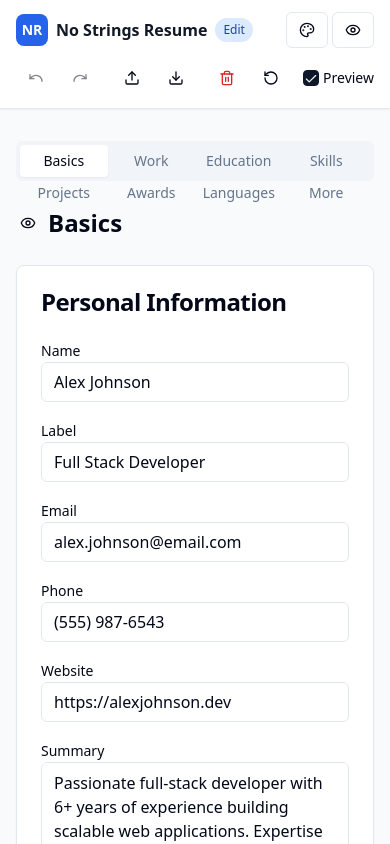
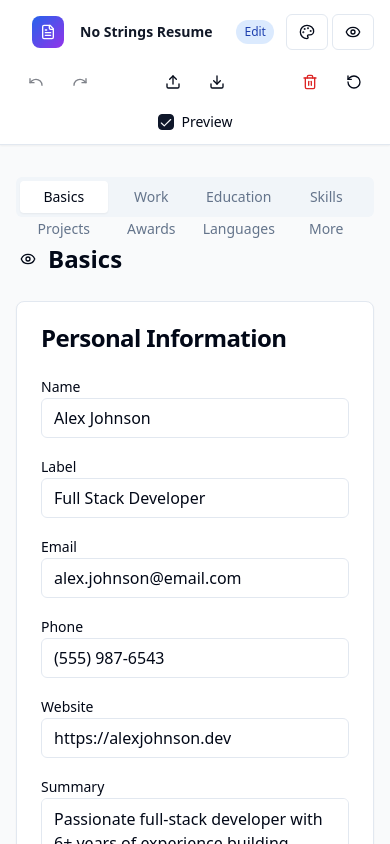
Before and after one commit to NoStringsDevelopment/no-strings-resume, a React (Vite) app: page /edit in a window 390 px wide. Shown: the top 844 px of the page. Built offline with nearby package versions, Linux system fonts and the light colour scheme.

Commit message:
Fix header and layout issues
- Ensure "No Strings Resume" text collapses on smaller screens in View and Theme Editor modes.
- Update Edit mode header to use the correct icon and wrap the preview toggle to a third row on mobile.

```diff
--- a/src/pages/ResumeEditor.tsx
+++ b/src/pages/ResumeEditor.tsx
@@ -1,8 +1,9 @@
+
 import { useState, useRef } from "react";
 import { Button } from "@/components/ui/button";
 import { Checkbox } from "@/components/ui/checkbox";
 import { useNavigate } from "react-router-dom";
-import { Edit, Eye, Palette, Upload, Download, Undo, Redo, Trash2, RotateCcw, AlertTriangle } from "lucide-react";
+import { Edit, Eye, Palette, Upload, Download, Undo, Redo, Trash2, RotateCcw, AlertTriangle, FileText } from "lucide-react";
 import { Tabs, TabsContent, TabsList, TabsTrigger } from "@/components/ui/tabs";
 import { useToast } from "@/hooks/use-toast";
 import { useResume } from "@/context/ResumeContext";
@@ -141,19 +142,22 @@ const ResumeEditor = () => {
       <header className="bg-white border-b shadow-sm sticky top-0 z-10" data-testid="editor-header">
         <div className="container mx-auto px-4 py-3">
           {/* Desktop Layout - Single Row */}
-          <div className="hidden md:flex items-center justify-between">
+          <div className="hidden lg:flex items-center justify-between">
             <div className="flex items-center space-x-4">
               <div className="flex items-center space-x-2">
-                <button
+                <Button
+                  variant="ghost"
                   onClick={() => navigate('/')}
-                  className="w-8 h-8 bg-blue-600 rounded-lg flex items-center justify-center hover:bg-blue-700 transition-colors"
+                  className="flex items-center space-x-2 text-blue-600 hover:text-blue-700"
                   data-testid="home-button"
                 >
-                  <span className="text-white font-bold text-sm">NR</span>
-                </button>
-                <span className="font-semibold text-gray-900 hidden lg:block">No Strings Resume</span>
+                  <div className="w-8 h-8 bg-gradient-to-br from-blue-600 to-purple-600 rounded-lg flex items-center justify-center">
+                    <FileText className="w-5 h-5 text-white" />
+                  </div>
+                  <span className="font-semibold text-gray-900 hidden xl:block">No Strings Resume</span>
+                </Button>
               </div>
-              <div className="px-3 py-1 bg-blue-100 text-blue-800 text-sm rounded-full font-medium hidden sm:block">
+              <div className="px-3 py-1 bg-blue-100 text-blue-800 text-sm rounded-full font-medium hidden xl:block">
                 Edit Mode
               </div>
             </div>
@@ -170,7 +174,7 @@ const ResumeEditor = () => {
                 data-testid="undo-button"
               >
                 <Undo className="w-4 h-4" />
-                <span className="hidden xl:block">Undo</span>
+                <span className="hidden 2xl:block">Undo</span>
               </Button>
 
               <Button
@@ -183,10 +187,10 @@ const ResumeEditor = () => {
                 data-testid="redo-button"
               >
                 <Redo className="w-4 h-4" />
-                <span className="hidden xl:block">Redo</span>
+                <span className="hidden 2xl:block">Redo</span>
               </Button>
 
-              <div className="w-px h-6 bg-gray-300 mx-1 hidden sm:block" />
+              <div className="w-px h-6 bg-gray-300 mx-1" />
 
               {/* File Actions */}
               <Button
@@ -198,7 +202,7 @@ const ResumeEditor = () => {
                 data-testid="import-button"
               >
                 <Upload className="w-4 h-4" />
-                <span className="hidden xl:block">Import</span>
+                <span className="hidden 2xl:block">Import</span>
               </Button>
 
               <Button
@@ -210,10 +214,10 @@ const ResumeEditor = () => {
                 data-testid="backup-button"
               >
                 <Download className="w-4 h-4" />
-                <span className="hidden xl:block">Backup</span>
+                <span className="hidden 2xl:block">Backup</span>
               </Button>
 
-              <div className="w-px h-6 bg-gray-300 mx-1 hidden sm:block" />
+              <div className="w-px h-6 bg-gray-300 mx-1" />
 
               {/* Data Actions */}
               <Button
@@ -225,7 +229,7 @@ const ResumeEditor = () => {
                 data-testid="clear-button"
               >
                 <Trash2 className="w-4 h-4" />
-                <span className="hidden xl:block">Clear</span>
+                <span className="hidden 2xl:block">Clear</span>
               </Button>
 
               <Button
@@ -237,10 +241,10 @@ const ResumeEditor = () => {
                 data-testid="reset-button"
               >
                 <RotateCcw className="w-4 h-4" />
-                <span className="hidden xl:block">Reset</span>
+                <span className="hidden 2xl:block">Reset</span>
               </Button>
 
-              <div className="w-px h-6 bg-gray-300 mx-1 hidden sm:block" />
+              <div className="w-px h-6 bg-gray-300 mx-1" />
 
               {/* Preview Toggle */}
               <div className="flex items-center space-x-2 mr-2">
@@ -252,13 +256,13 @@ const ResumeEditor = () => {
                 />
                 <label
                   htmlFor="preview-toggle"
-                  className="text-sm font-medium cursor-pointer hidden sm:block"
+                  className="text-sm font-medium cursor-pointer hidden xl:block"
                 >
                   Preview
                 </label>
               </div>
 
-              <div className="w-px h-6 bg-gray-300 mr-1 hidden sm:block" />
+              <div className="w-px h-6 bg-gray-300 mr-1" />
 
               {/* Navigation Actions */}
               <Button
@@ -269,7 +273,7 @@ const ResumeEditor = () => {
                 data-testid="theme-button"
               >
                 <Palette className="w-4 h-4" />
-                <span className="hidden lg:block">Theme</span>
+                <span className="hidden xl:block">Theme</span>
               </Button>
 
               <Button
@@ -280,24 +284,27 @@ const ResumeEditor = () => {
                 data-testid="view-button"
               >
                 <Eye className="w-4 h-4" />
-                <span className="hidden lg:block">View</span>
+                <span className="hidden xl:block">View</span>
               </Button>
             </div>
           </div>
 
-          {/* Mobile/Tablet Layout - Two Rows */}
-          <div className="md:hidden space-y-3">
-            {/* First Row - Branding and Navigation Actions */}
+          {/* Mobile/Tablet Layout - Three Rows */}
+          <div className="lg:hidden space-y-3">
+            {/* First Row - Branding */}
             <div className="flex items-center justify-between">
               <div className="flex items-center space-x-2">
-                <button
+                <Button
+                  variant="ghost"
                   onClick={() => navigate('/')}
-                  className="w-8 h-8 bg-blue-600 rounded-lg flex items-center justify-center hover:bg-blue-700 transition-colors"
+                  className="flex items-center space-x-2 text-blue-600 hover:text-blue-700"
                   data-testid="home-button-mobile"
                 >
-                  <span className="text-white font-bold text-sm">NR</span>
-                </button>
-                <span className="font-semibold text-gray-900">No Strings Resume</span>
+                  <div className="w-8 h-8 bg-gradient-to-br from-blue-600 to-purple-600 rounded-lg flex items-center justify-center">
+                    <FileText className="w-5 h-5 text-white" />
+                  </div>
+                  <span className="font-semibold text-gray-900">No Strings Resume</span>
+                </Button>
                 <div className="px-2 py-1 bg-blue-100 text-blue-800 text-xs rounded-full font-medium">
                   Edit
                 </div>
@@ -399,9 +406,11 @@ const ResumeEditor = () => {
                   <RotateCcw className="w-4 h-4" />
                 </Button>
               </div>
+            </div>
 
-              {/* Preview Toggle */}
-              <div className="flex items-center space-x-1">
+            {/* Third Row - Preview Toggle */}
+            <div className="flex items-center justify-center">
+              <div className="flex items-center space-x-2">
                 <Checkbox
                   id="preview-toggle-mobile"
                   checked={isPreviewVisible}
--- a/src/pages/ResumeView.tsx
+++ b/src/pages/ResumeView.tsx
@@ -91,7 +91,7 @@ const ResumeView = () => {
                 <div className="w-8 h-8 bg-gradient-to-br from-blue-600 to-purple-600 rounded-lg flex items-center justify-center">
                   <FileText className="w-5 h-5 text-white" />
                 </div>
-                <span className="font-semibold hidden sm:block">No Strings Resume</span>
+                <span className="font-semibold hidden xl:block">No Strings Resume</span>
               </Button>
             </div>
             <div className="flex items-center space-x-2">
--- a/src/pages/ThemeEditor.tsx
+++ b/src/pages/ThemeEditor.tsx
@@ -33,10 +33,10 @@ const ThemeEditor = () => {
                   <div className="w-8 h-8 bg-gradient-to-br from-blue-600 to-purple-600 rounded-lg flex items-center justify-center">
                     <FileText className="w-5 h-5 text-white" />
                   </div>
-                  <span className="font-semibold text-gray-900 hidden lg:block">No Strings Resume</span>
+                  <span className="font-semibold text-gray-900 hidden xl:block">No Strings Resume</span>
                 </Button>
               </div>
-              <div className="px-3 py-1 bg-purple-100 text-purple-800 text-sm rounded-full font-medium hidden sm:block">
+              <div className="px-3 py-1 bg-purple-100 text-purple-800 text-sm rounded-full font-medium hidden lg:block">
                 Theme Mode
               </div>
             </div>
@@ -51,28 +51,28 @@ const ThemeEditor = () => {
                 />
                 <label
                   htmlFor="theme-preview-toggle"
-                  className="text-sm font-medium cursor-pointer hidden sm:block"
+                  className="text-sm font-medium cursor-pointer hidden lg:block"
                 >
                   Preview
                 </label>
               </div>
 
-              <div className="w-px h-6 bg-gray-300 mr-1 hidden sm:block" />
+              <div className="w-px h-6 bg-gray-300 mr-1 hidden lg:block" />
 
               <Button variant="outline" onClick={() => navigate('/edit')} className="flex items-center space-x-2" data-testid="edit-button">
                 <Edit className="w-4 h-4" />
-                <span className="hidden lg:block">Edit</span>
+                <span className="hidden xl:block">Edit</span>
               </Button>
               <Button variant="outline" onClick={() => navigate('/view')} className="flex items-center space-x-2" data-testid="view-button">
                 <Eye className="w-4 h-4" />
-                <span className="hidden lg:block">View</span>
+                <span className="hidden xl:block">View</span>
               </Button>
             </div>
           </div>
 
-          {/* Mobile/Tablet Layout - Two Rows */}
+          {/* Mobile/Tablet Layout - Three Rows */}
           <div className="md:hidden space-y-3">
-            {/* First Row - Branding and Preview Toggle */}
+            {/* First Row - Branding */}
             <div className="flex items-center justify-between">
               <div className="flex items-center space-x-2">
                 <Button
@@ -90,8 +90,10 @@ const ThemeEditor = () => {
                   Theme
                 </div>
               </div>
+            </div>
 
-              <div className="flex items-center space-x-2">
+            {/* Second Row - Navigation */}
+            <div className="flex items-center justify-center space-x-2">
               <Button variant="outline" onClick={() => navigate('/edit')} className="flex items-center space-x-2" data-testid="edit-button-mobile">
                 <Edit className="w-4 h-4" />
                 <span>Edit</span>
@@ -101,9 +103,8 @@ const ThemeEditor = () => {
                 <span>View</span>
               </Button>
             </div>
-            </div>
 
-            {/* Second Row - Preview Toggle */}
+            {/* Third Row - Preview Toggle */}
             <div className="flex items-center justify-center">
               <div className="flex items-center space-x-2">
                 <Checkbox
```
Lines whose indentation alone changed are shown as unchanged.
